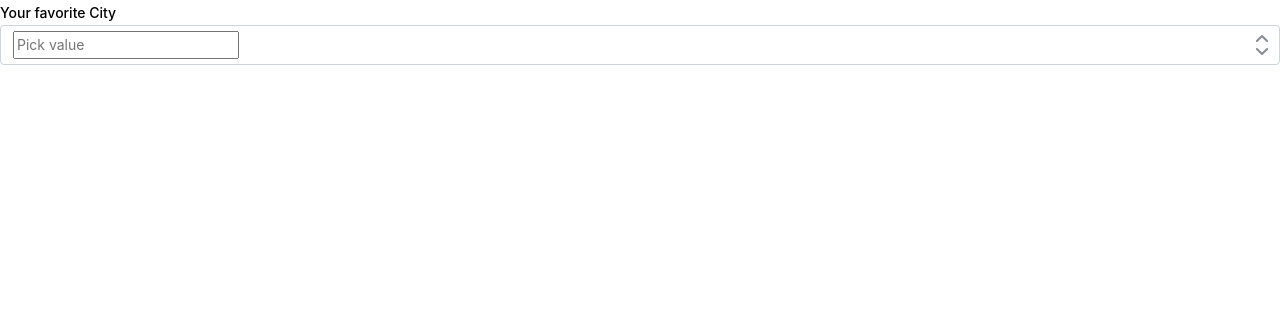
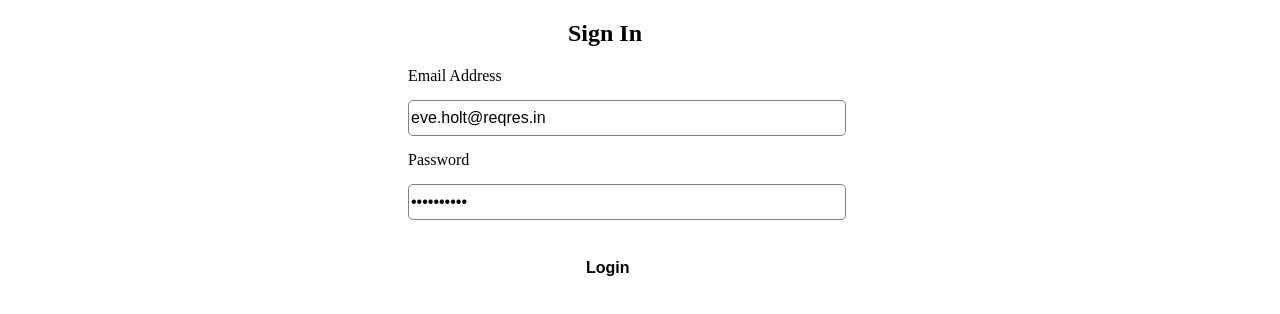
Before and after one commit to iamsabitak/Mantine-Project, a React (Vite) app: page / in a window 1280 px wide. Shown: the top 314 px of the page. Built offline with nearby package versions, Linux system fonts and the light colour scheme.

Commit message:
implemented appcomponent to the app.js

```diff
--- a/src/App.jsx
+++ b/src/App.jsx
@@ -1,16 +1,18 @@
 import { MantineProvider } from "@mantine/core";
 
-// import AppContent from "./AppContent";
+import AppContent from "./AppContent";
 
 import { BrowserRouter } from "react-router-dom";
-import MultiSelectComp from "./multiselect/MultiSelectComp";
+// import MultiSelectComp from "./multiselect/MultiSelectComp";
 
 function App() {
   return (
     <>
       <MantineProvider>
-        <BrowserRouter>{/* <AppContent /> */}</BrowserRouter>
-        <MultiSelectComp />
+        <BrowserRouter>
+          <AppContent />
+        </BrowserRouter>
+        {/* <MultiSelectComp /> */}
       </MantineProvider>
     </>
   );
```
